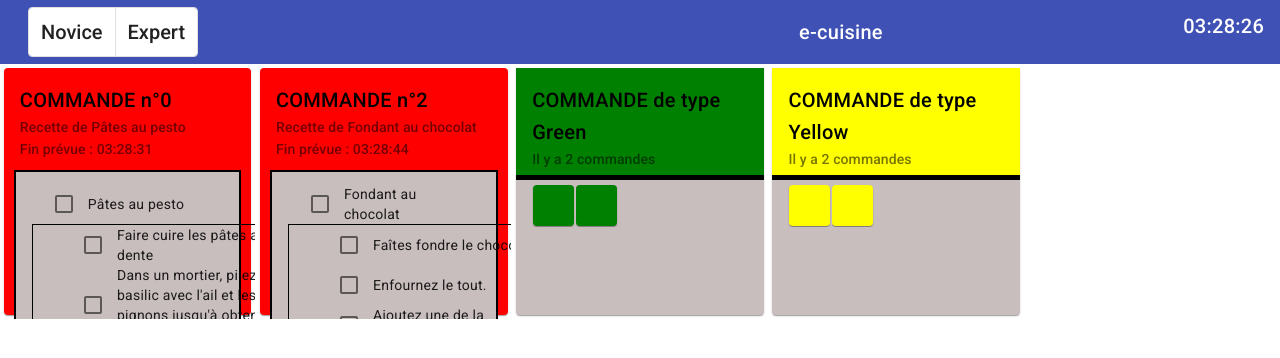
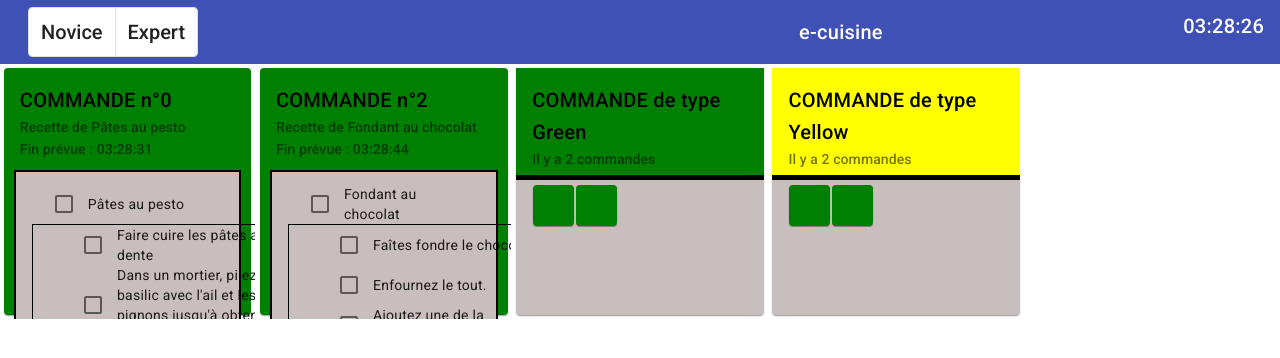
Before and after one commit to EvaRadu/eCuisine, an Angular app: page /tablet in a window 1280 px wide. Shown: the top 358 px of the page. Built offline with nearby package versions, Linux system fonts and the light colour scheme.

Commit message:
modification de la couleur dans les card en fonction du temps restant

```diff
--- a/src/app/card/card.component.ts
+++ b/src/app/card/card.component.ts
@@ -22,19 +22,24 @@ export class CardComponent {
 
   @Output() onChange = new EventEmitter<any>();
 
-  getEndOfRecipe() {
+  getEndOfRecipe() : any {
     var t = new Date(this.dateTime);
     t.setSeconds(t.getSeconds() + this.recipe.time);
     return t;
   }
+
+  intervalColor = setInterval(this.getColor, 10000);
+
   getColor() {
+    console.log(Math.abs(this.getEndOfRecipe() - Date.now()));
     if (this.recipe.pressingNumber != undefined) {
-      if (this.recipe.pressingNumber < 30) {
-        return "green"
-      } else if (this.recipe.pressingNumber < 60) {
+      if ( Math.abs(this.getEndOfRecipe() - Date.now()) < 5000) {
+        return "red"
+      } else if (( Math.abs(this.getEndOfRecipe() - Date.now()) > 5000) &&  Math.abs(this.getEndOfRecipe() - Date.now()) < 10000) {
         return "yellow"
+      } else {
+      return "green"
       }
-      return "red"
     }
     return "pink"
   }
```
